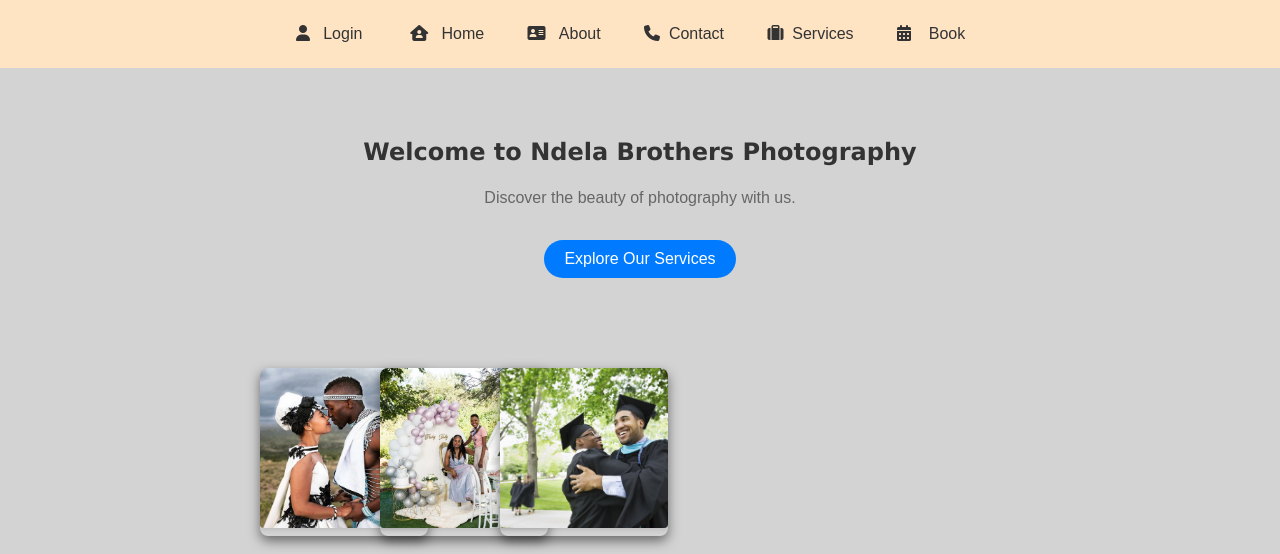
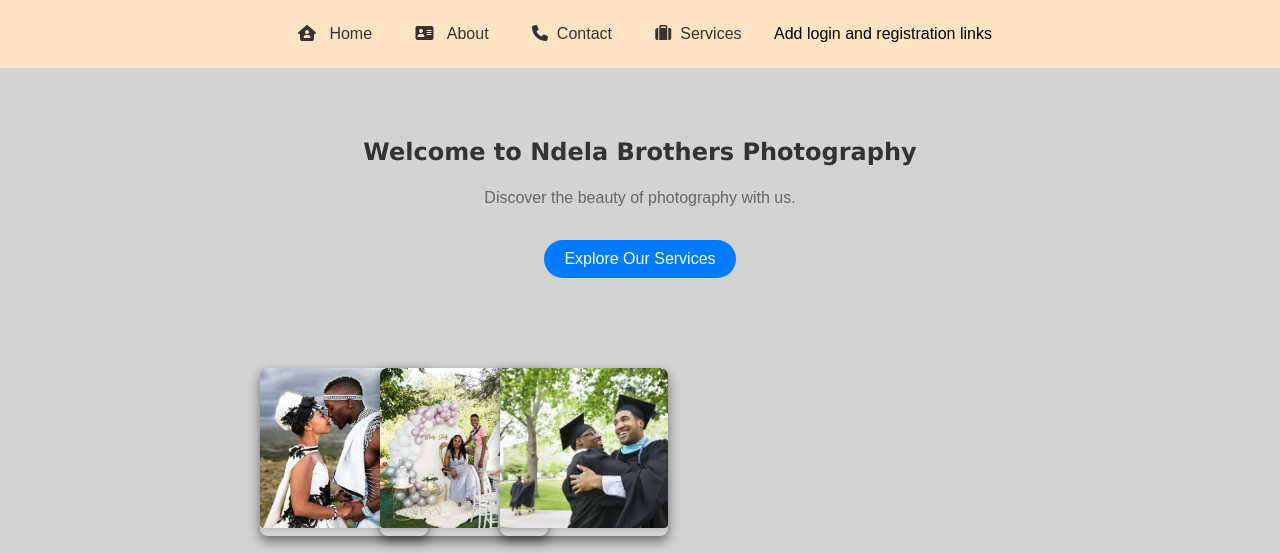
Before and after one commit to ChulumancoNdela/Photography-project, a plain HTML site: page index.html in a window 1280 px wide. Shown: the top 554 px of the page. Drawn offline with Linux system fonts and the light colour scheme.

Commit message:
Deleted few

```diff
--- a/index.html
+++ b/index.html
@@ -14,14 +14,14 @@
 
     <header>
         <nav>
-            <a href="login.html" id="loginLink"><i class="fa-solid fa-user"></i>&nbsp;&nbsp;&nbsp;Login</a>&nbsp;&nbsp;&nbsp;
+            <!-- <a href="login.html" id="loginLink"><i class="fa-solid fa-user"></i>&nbsp;&nbsp;&nbsp;Login</a>&nbsp;&nbsp;&nbsp; -->
             <!-- <a href="Registration.html" id="registerLink"><i class="fa-regular fa-address-card"></i>&nbsp;&nbsp;&nbsp;Register</a>&nbsp;&nbsp; -->
             <a href="index.html"><i class="fa-solid fa-house-user"></i>&nbsp;&nbsp;&nbsp;Home</a>&nbsp;&nbsp;
             <a href="About.html"><i class="fa-solid fa-address-card"></i>&nbsp;&nbsp;&nbsp;About</a>&nbsp;&nbsp;
             <a href="Contact.html"><i class="fa-solid fa-phone"></i>&nbsp;&nbsp;Contact</a>&nbsp;&nbsp;
             <a href="Services.html"><i class="fa-solid fa-suitcase"></i>&nbsp;&nbsp;Services</a>&nbsp;&nbsp;
-            <a href="Book.html"><i class="fa-solid fa-calendar-days"></i>&nbsp;&nbsp;&nbsp;&nbsp;Book</a>&nbsp;&nbsp;
-            <!-- Add login and registration links -->
+            <!-- <a href="Book.html"><i class="fa-solid fa-calendar-days"></i>&nbsp;&nbsp;&nbsp;&nbsp;Book</a>&nbsp;&nbsp; -->
+            Add login and registration links
 
         </nav>
     </header>
```
